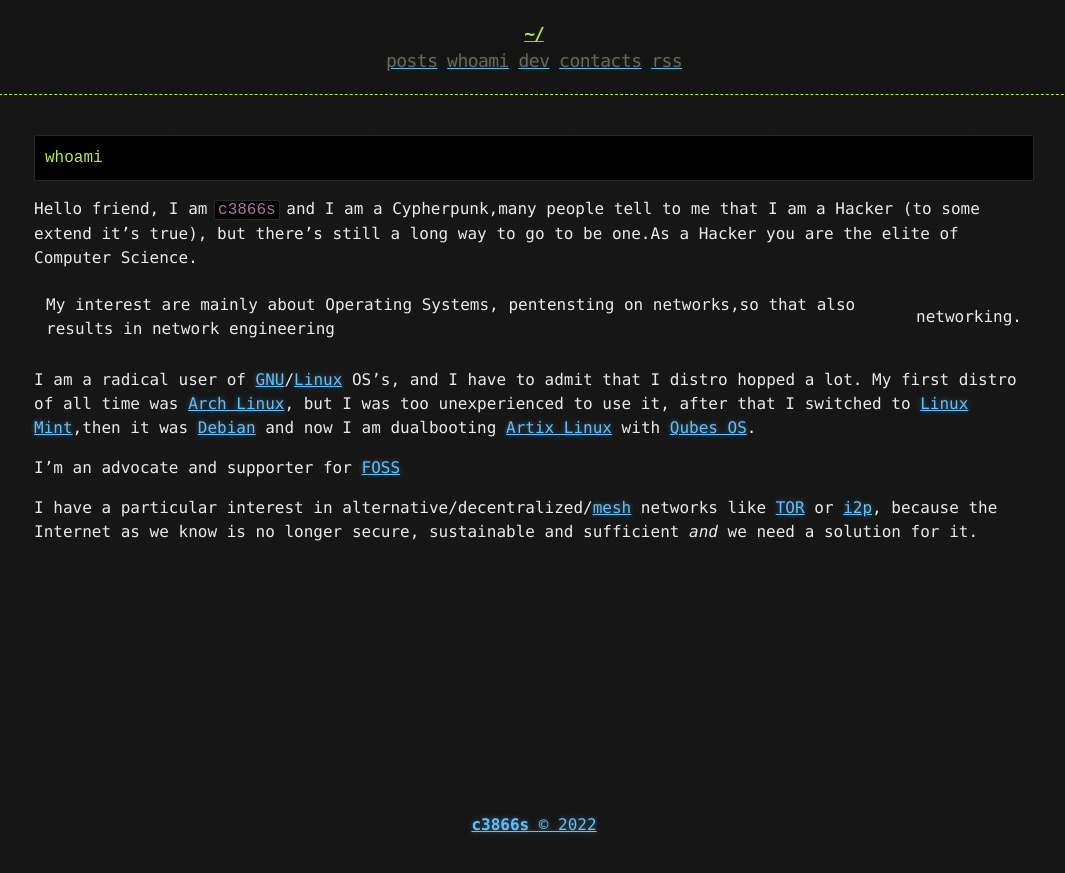
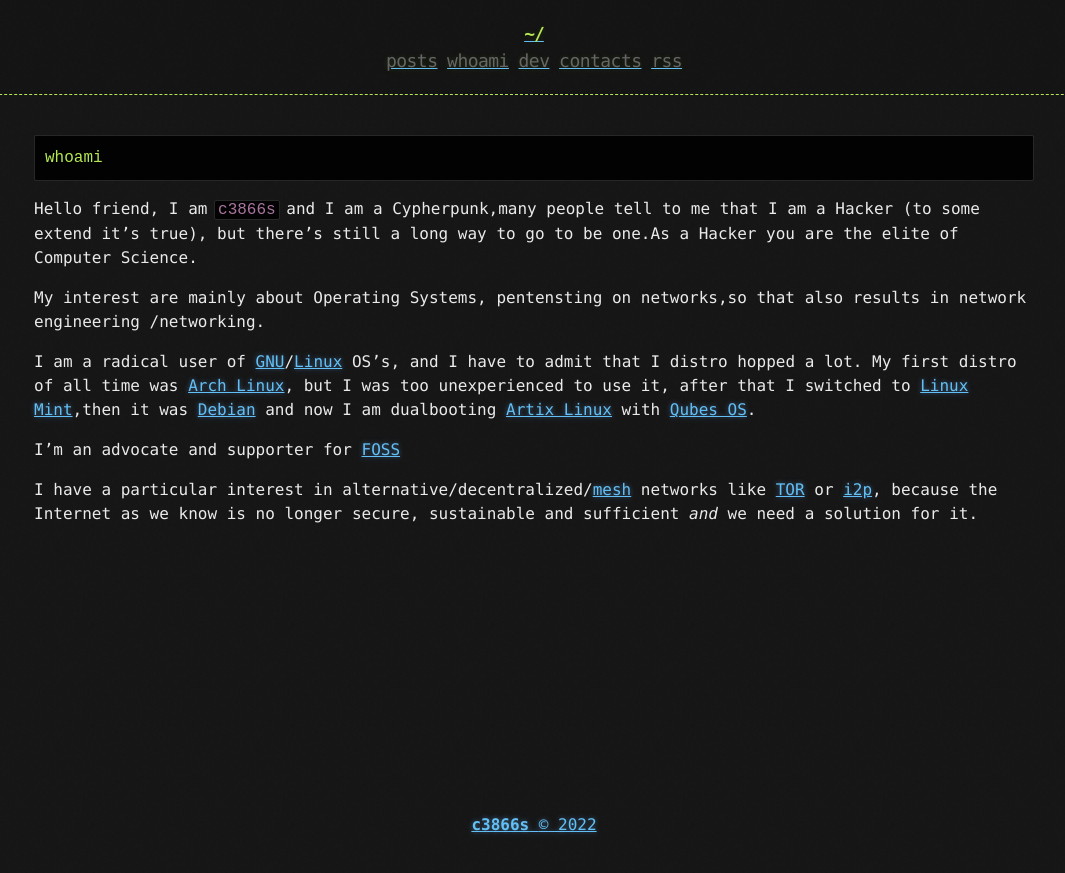
Before and after one commit to znkkw/znkkw.github.io, a Jekyll site: the page built from whoami.md, in a window 1280 px wide. Shown: the top 873 px of the page, without its empty margins (106-1171 px from the left). Built offline with Jekyll 4.4.1, drawn with Linux system fonts in a browser that asks for light colours.

```diff
--- a/whoami.md
+++ b/whoami.md
@@ -9,7 +9,7 @@ whoami
 
 Hello friend, I am  `c3866s` and I am a Cypherpunk,many people tell to me that I am a Hacker (to some extend it's true), but there's still a long way to go to be one.As a Hacker you are the elite of Computer Science.
 
-My interest are mainly about Operating Systems, pentensting on networks,so that also results in network engineering | networking.
+My interest are mainly about Operating Systems, pentensting on networks,so that also results in network engineering /networking.
 
 I am a radical user of [GNU](https://www.gnu.org/)/[Linux](https://www.linux.org/pages/download/) OS's, and I have to admit that I distro hopped a lot. My first distro of all time was [Arch Linux](https://archlinux.org/), but I was too unexperienced to use it, after that I switched to [Linux Mint](https://linuxmint.com/),then it was [Debian](https://www.debian.org/) and now I am dualbooting [Artix Linux](https://artixlinux.org/) with [Qubes OS](https://www.qubes-os.org/).
 
```
